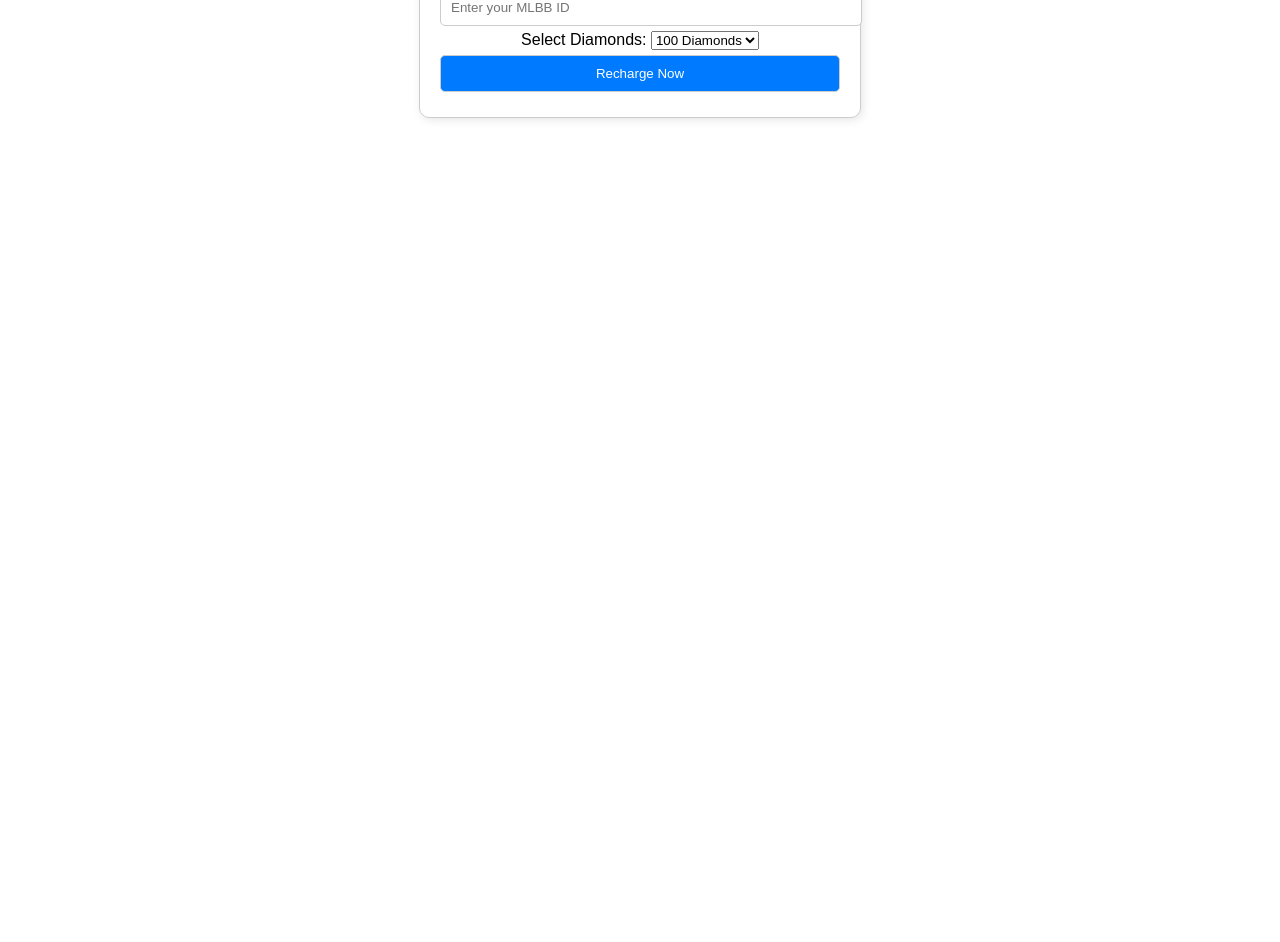
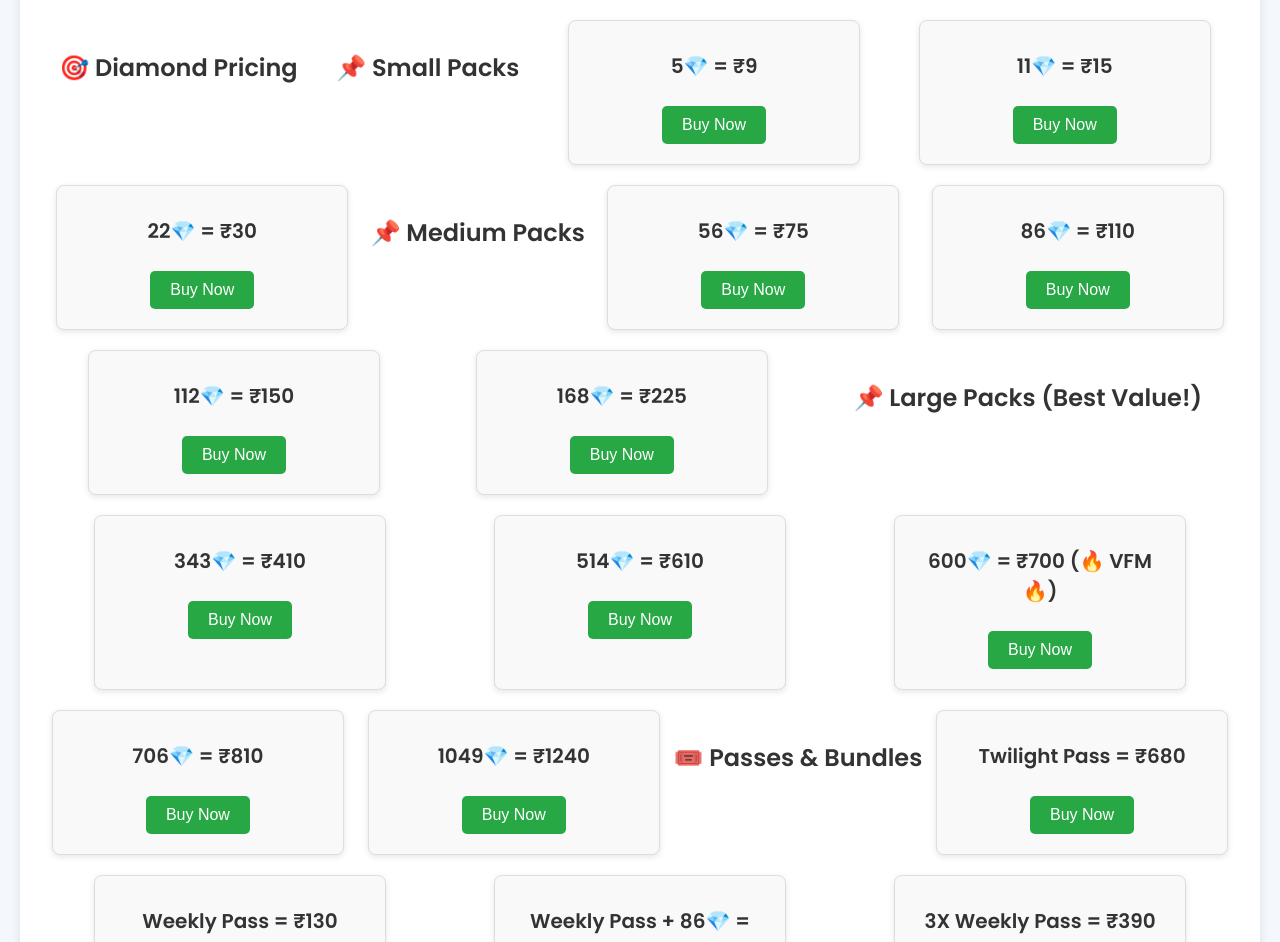
Before and after one commit to Akhoarc/akhomlbb, a plain HTML site: page index.html in a window 1280 px wide. Shown: the part 163-1105 px from the top of the page. Before the commit the page ends 800 px from the top, so only its background shows below. Drawn offline with Linux system fonts and the light colour scheme.

Commit message:
Update index.html

```diff
--- a/index.html
+++ b/index.html
@@ -3,66 +3,183 @@
 <head>
     <meta charset="UTF-8">
     <meta name="viewport" content="width=device-width, initial-scale=1.0">
-    <title>MLBB Diamond Recharge</title>
+    <title>MLBB Diamond Pricing</title>
+    <link href="https://fonts.googleapis.com/css2?family=Poppins:wght@300;400;600&display=swap" rel="stylesheet">
     <style>
         body {
-            font-family: Arial, sans-serif;
+            font-family: 'Poppins', sans-serif;
+            margin: 0;
+            padding: 0;
+            background-color: #f4f7fc;
+            color: #333;
+        }
+
+        .container {
+            max-width: 1200px;
+            margin: 50px auto;
+            padding: 20px;
+            background-color: #fff;
+            border-radius: 10px;
+            box-shadow: 0 4px 10px rgba(0, 0, 0, 0.1);
+        }
+
+        h1 {
+            color: #28a745;
+            font-size: 36px;
             text-align: center;
-            margin: 50px;
         }
-        .container {
-            max-width: 400px;
-            margin: auto;
+
+        h2, h3 {
+            color: #333;
+            font-size: 24px;
+            margin-top: 40px;
+            text-align: center;
+        }
+
+        .pricing-section {
+            display: flex;
+            flex-wrap: wrap;
+            justify-content: space-around;
+        }
+
+        .package {
+            background-color: #f9f9f9;
+            border: 1px solid #ddd;
             padding: 20px;
-            border: 1px solid #ccc;
-            border-radius: 10px;
-            box-shadow: 2px 2px 10px rgba(0,0,0,0.1);
+            margin: 10px;
+            width: 250px;
+            border-radius: 8px;
+            text-align: center;
+            box-shadow: 0 2px 6px rgba(0, 0, 0, 0.1);
+            transition: transform 0.3s ease, box-shadow 0.3s ease;
         }
-        input, button {
-            width: 100%;
-            padding: 10px;
-            margin: 5px 0;
+
+        .package:hover {
+            transform: translateY(-5px);
+            box-shadow: 0 4px 12px rgba(0, 0, 0, 0.15);
+        }
+
+        .package h4 {
+            font-size: 20px;
+            margin: 10px 0;
+            color: #333;
+        }
+
+        .package p {
+            font-size: 18px;
+            color: #666;
+        }
+
+        .buy-btn {
+            background-color: #28a745;
+            color: white;
+            padding: 10px 20px;
+            border: none;
             border-radius: 5px;
-            border: 1px solid #ccc;
+            font-size: 16px;
+            cursor: pointer;
+            transition: background-color 0.3s ease;
+            margin-top: 15px;
         }
-        button {
-            background-color: #007bff;
-            color: white;
-            cursor: pointer;
+
+        .buy-btn:hover {
+            background-color: #218838;
         }
-        button:hover {
-            background-color: #0056b3;
+
+        .footer {
+            text-align: center;
+            font-size: 14px;
+            margin-top: 50px;
+            color: #777;
         }
     </style>
 </head>
 <body>
-    <h1>MLBB Diamond Recharge</h1>
     <div class="container">
-        <label for="userId">Enter Your MLBB ID:</label>
-        <input type="text" id="userId" placeholder="Enter your MLBB ID">
+        <h1>💰 Best Prices – Fast & Secure Delivery 💰</h1>
+        <div class="pricing-section">
+            <h2>🎯 Diamond Pricing</h2>
 
-        <label for="diamonds">Select Diamonds:</label>
-        <select id="diamonds">
-            <option value="100">100 Diamonds</option>
-            <option value="250">250 Diamonds</option>
-            <option value="500">500 Diamonds</option>
-        </select>
+            <h3>📌 Small Packs</h3>
+            <div class="package">
+                <h4>5💎 = ₹9</h4>
+                <button class="buy-btn">Buy Now</button>
+            </div>
+            <div class="package">
+                <h4>11💎 = ₹15</h4>
+                <button class="buy-btn">Buy Now</button>
+            </div>
+            <div class="package">
+                <h4>22💎 = ₹30</h4>
+                <button class="buy-btn">Buy Now</button>
+            </div>
 
-        <button onclick="processRecharge()">Recharge Now</button>
+            <h3>📌 Medium Packs</h3>
+            <div class="package">
+                <h4>56💎 = ₹75</h4>
+                <button class="buy-btn">Buy Now</button>
+            </div>
+            <div class="package">
+                <h4>86💎 = ₹110</h4>
+                <button class="buy-btn">Buy Now</button>
+            </div>
+            <div class="package">
+                <h4>112💎 = ₹150</h4>
+                <button class="buy-btn">Buy Now</button>
+            </div>
+            <div class="package">
+                <h4>168💎 = ₹225</h4>
+                <button class="buy-btn">Buy Now</button>
+            </div>
+
+            <h3>📌 Large Packs (Best Value!)</h3>
+            <div class="package">
+                <h4>343💎 = ₹410</h4>
+                <button class="buy-btn">Buy Now</button>
+            </div>
+            <div class="package">
+                <h4>514💎 = ₹610</h4>
+                <button class="buy-btn">Buy Now</button>
+            </div>
+            <div class="package">
+                <h4>600💎 = ₹700 (🔥 VFM 🔥)</h4>
+                <button class="buy-btn">Buy Now</button>
+            </div>
+            <div class="package">
+                <h4>706💎 = ₹810</h4>
+                <button class="buy-btn">Buy Now</button>
+            </div>
+            <div class="package">
+                <h4>1049💎 = ₹1240</h4>
+                <button class="buy-btn">Buy Now</button>
+            </div>
+
+            <h2>🎟️ Passes & Bundles</h2>
+            <div class="package">
+                <h4>Twilight Pass = ₹680</h4>
+                <button class="buy-btn">Buy Now</button>
+            </div>
+            <div class="package">
+                <h4>Weekly Pass = ₹130</h4>
+                <button class="buy-btn">Buy Now</button>
+            </div>
+            <div class="package">
+                <h4>Weekly Pass + 86💎 = ₹230</h4>
+                <button class="buy-btn">Buy Now</button>
+            </div>
+            <div class="package">
+                <h4>3X Weekly Pass = ₹390</h4>
+                <button class="buy-btn">Buy Now</button>
+            </div>
+            <div class="package">
+                <h4>5X Weekly Pass = ₹650</h4>
+                <button class="buy-btn">Buy Now</button>
+            </div>
+        </div>
+
+        <div class="footer">
+            <p>📩 DM to Order Now!</p>
+        </div>
     </div>
-
-    <script>
-        function processRecharge() {
-            var userId = document.getElementById("userId").value;
-            var diamonds = document.getElementById("diamonds").value;
-
-            if(userId === "") {
-                alert("Please enter your MLBB ID.");
-                return;
-            }
-
-            alert("Processing recharge for " + userId + " with " + diamonds + " diamonds.");
-        }
-    </script>
 </body>
 </html>
```
